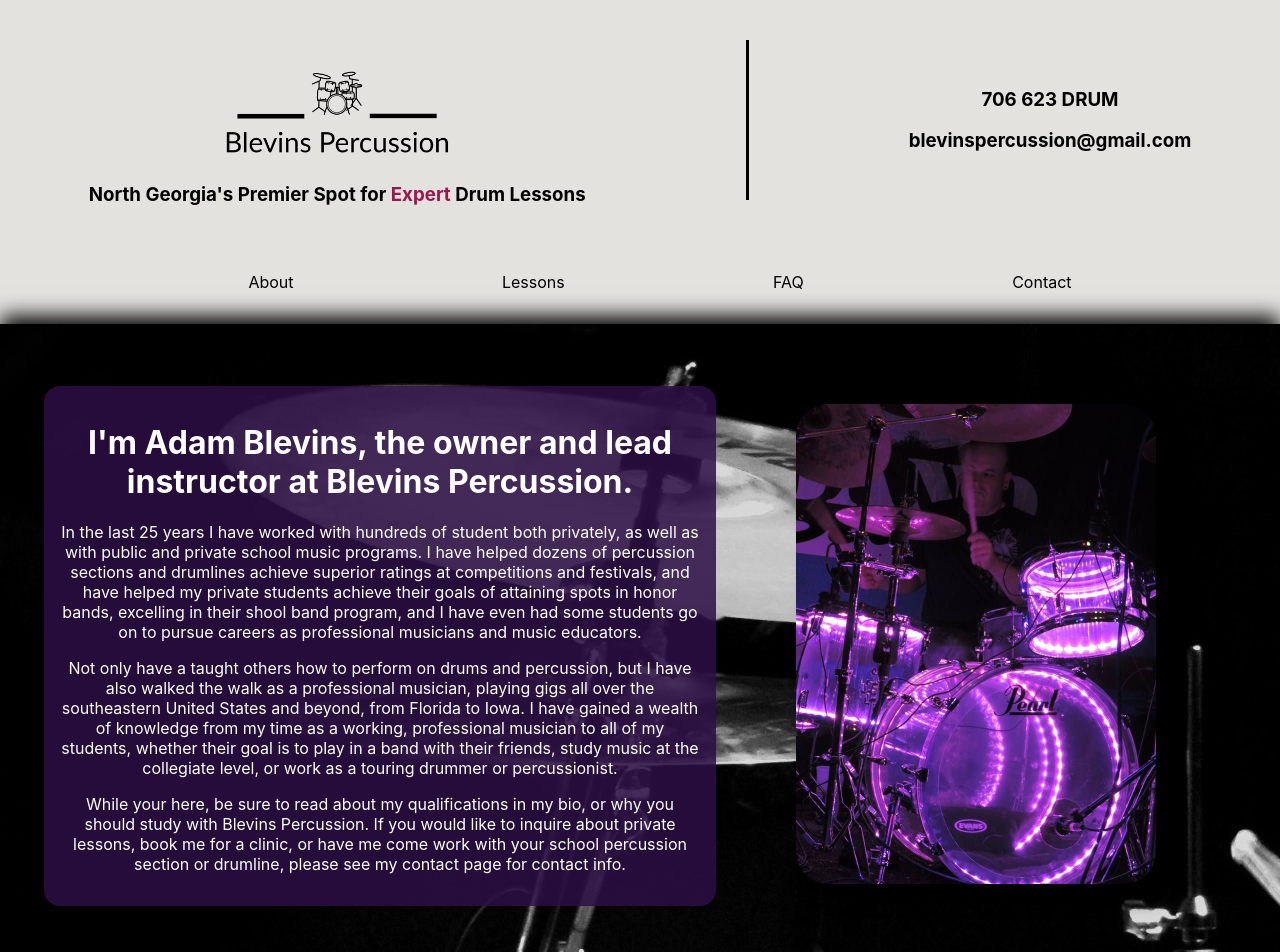
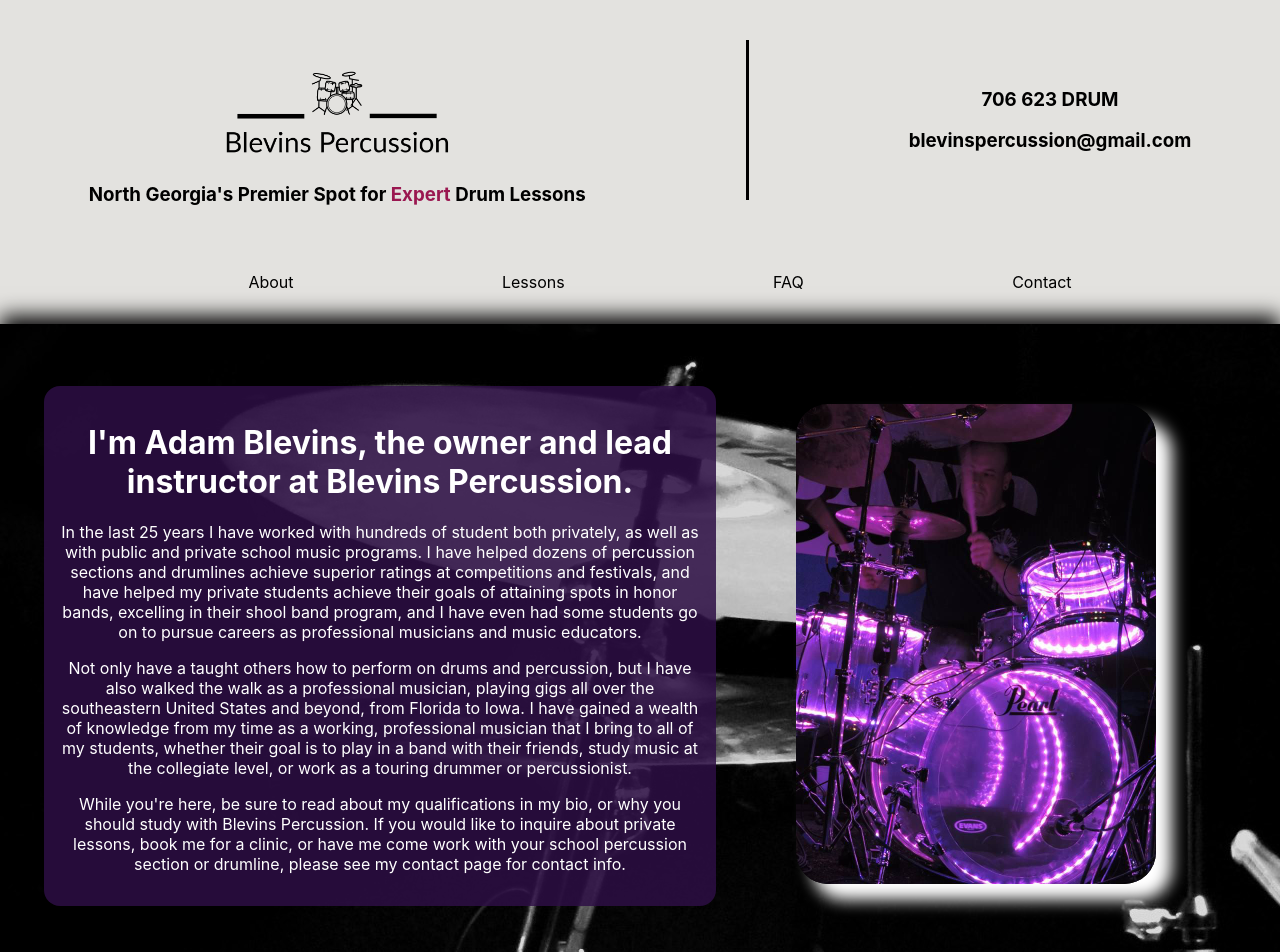
Before and after one commit to blevinspercussion/drum-lessons-website, a React (Create React App) app: page / in a window 1280 px wide. Shown: the top 952 px of the page. Built offline with nearby package versions, Linux system fonts and the light colour scheme; a web font is replaced by a local one.

Commit message:
Minor css styling and typo fixes

```diff
--- a/src/components/Intro.jsx
+++ b/src/components/Intro.jsx
@@ -22,11 +22,11 @@ function Intro () {
                     Not only have a taught others how to perform on drums and percussion, but I have also walked the
                     walk as a professional musician, playing gigs all over the southeastern United States and beyond,
                     from Florida to Iowa. I have gained a wealth of knowledge from my time as a working, professional
-                    musician to all of my students, whether their goal is to play in a band with their friends, study
+                    musician that I bring to all of my students, whether their goal is to play in a band with their friends, study
                     music at the collegiate level, or work as a touring drummer or percussionist.
                 </p>
                 <p>
-                    While your here, be sure to read about my qualifications in my bio, or why you should study with
+                    While you're here, be sure to read about my qualifications in my bio, or why you should study with
                     Blevins Percussion. If you would like to inquire about private lessons, book me for a clinic, or
                     have me come work with your school percussion section or drumline, please see my contact page for
                     contact info.
--- a/src/components/components.css
+++ b/src/components/components.css
@@ -58,7 +58,7 @@
     max-height: 30rem;
     margin: 5rem;
     border-radius: 2rem;
-    box-shadow: 1rem 1rem 1rem black;
+    box-shadow: 1rem 1rem 1rem white;
 }
 
 #footer {
```
